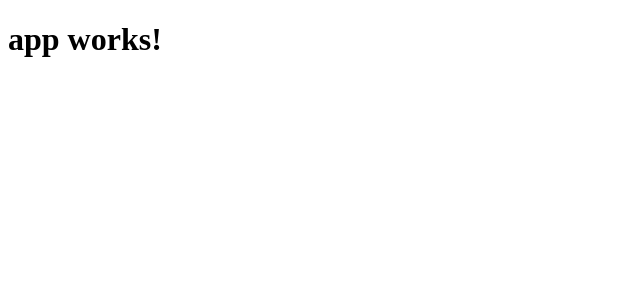
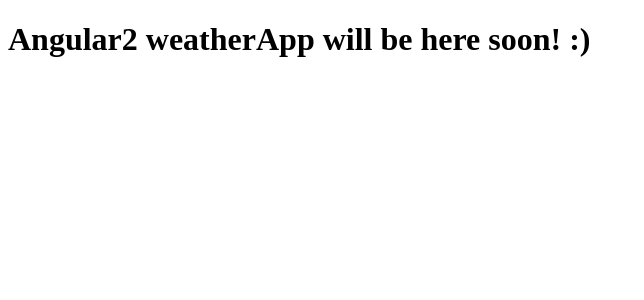
Before and after one commit to nataliakielbicka/weatherapp, an Angular app: page / in a window 1280 px wide. Shown: the top 300 px of the page, without its empty margins (0-644 px from the left). Built offline with nearby package versions, Linux system fonts and the light colour scheme.

Commit message:
change title

```diff
--- a/src/app/app.component.ts
+++ b/src/app/app.component.ts
@@ -6,5 +6,5 @@
   styleUrls: ['./app.component.css']
 })
 export class AppComponent {
-  title = 'app works!';
+  title = 'Angular2 weatherApp will be here soon! :)';
 }
```
